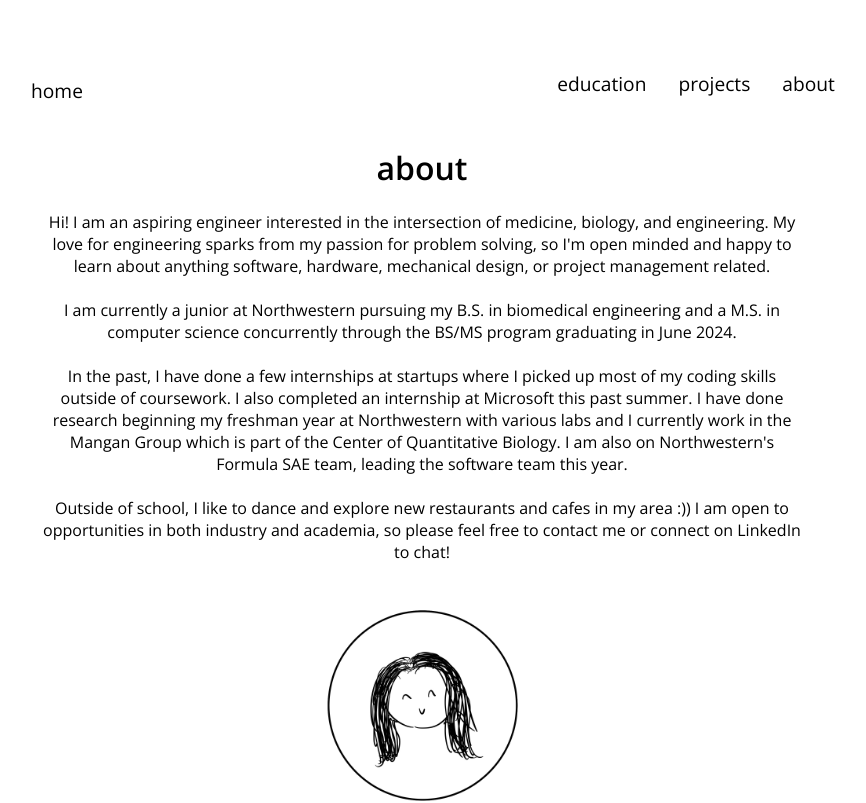
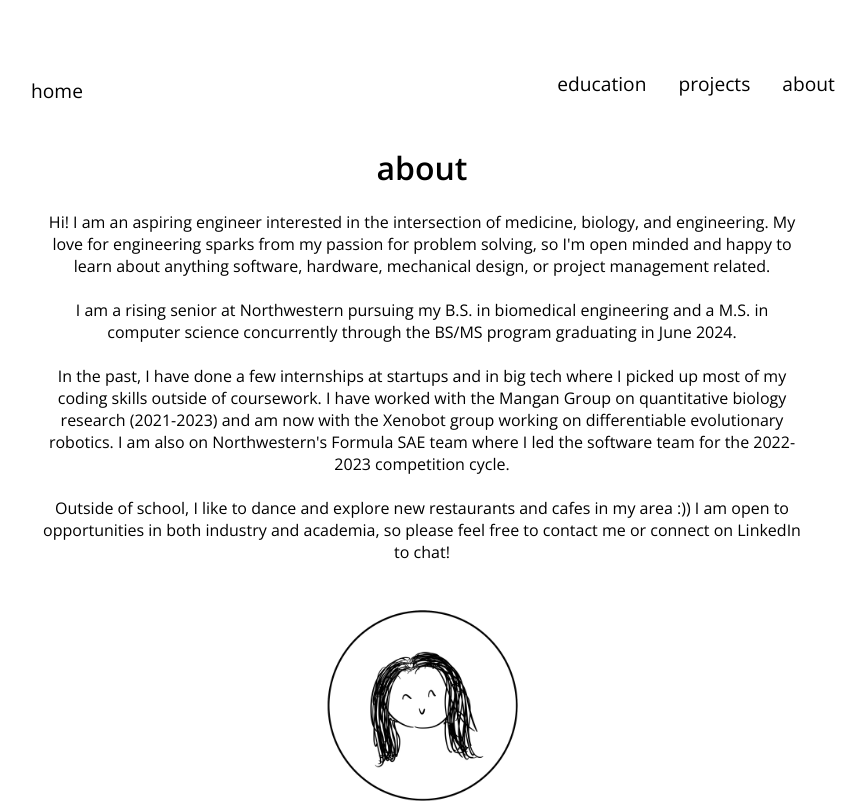
Before and after one commit to izo0619/izo0619.github.io, a React (Create React App) app: page /#/about in a window 1280 px wide. Shown: the top 803 px of the page, without its empty margins (218-1084 px from the left). Built offline with nearby package versions, Linux system fonts and the light colour scheme; a web font is replaced by a local one.

Commit message:
updated for 2023

```diff
--- a/src/components/Cards.js
+++ b/src/components/Cards.js
@@ -11,6 +11,7 @@ import camandfollower from '../images/camandfollower.png'
 import perlinnoise from '../images/perlinnoise.gif'
 import celegans from '../images/celegans.png'
 import fb from '../images/flappy.png'
+import nfr from '../images/nfr.jpg'
 
 function Cards() {
     return (
@@ -18,6 +19,13 @@ function Cards() {
             <h1>projects</h1>
             <div className='cards__container'>
                 <div className='cards__wrapper'>
+                    <ul className='cards__items'>
+                        <CardItem
+                            src={nfr}
+                            text='Northwestern Formula Racing Software (EV)'
+                            path='https://github.com/NU-Formula-Racing'
+                        />
+                    </ul>
                     <ul className='cards__items'>
                         <CardItem
                             src={celegans}
--- a/src/components/Footer.js
+++ b/src/components/Footer.js
@@ -13,7 +13,7 @@ function Footer() {
                 </div>
                 <div className="footer-p">
                     <p>isabelzhong at u.northwestern.edu</p>
-                <a href='https://drive.google.com/file/d/1dC7xhC9Tz9CuNTI3IYVjd_zs5CUTUh34/view?usp=sharing' target="_blank">resume</a>
+                    <a href='https://drive.google.com/file/d/1qE12MQPw4culUemFT3Z9K5AWTtnVy5Ni/view?usp=sharing' target="_blank">resume</a>
                 </div>
             </div>
         </div>
--- a/src/components/pages/About.js
+++ b/src/components/pages/About.js
@@ -5,28 +5,27 @@ function About() {
     return (
         <div className="about">
             <h1>about</h1>
-            <br/>
+            <br />
             <p>Hi! I am an aspiring engineer interested in the intersection of medicine, biology, and engineering.
                 My love for engineering sparks from my passion for problem solving, so I'm open minded and happy to learn about anything software,
                 hardware, mechanical design, or project management related.
             </p>
-            <br/>
-            <p> I am currently a junior at Northwestern pursuing my B.S. in biomedical engineering and a M.S. in computer science concurrently through
+            <br />
+            <p> I am a rising senior at Northwestern pursuing my B.S. in biomedical engineering and a M.S. in computer science concurrently through
                 the BS/MS program graduating in June 2024.
             </p>
-            <br/>
-            <p>In the past, I have done a few internships at startups where I picked up most of my coding skills outside of coursework. I also completed
-                an internship at Microsoft this past summer. I have done research beginning my freshman year at Northwestern with various labs and I
-                currently work in the Mangan Group which is part of the Center of Quantitative Biology. I am also on Northwestern's Formula SAE team,
-                leading the software team this year.
+            <br />
+            <p>In the past, I have done a few internships at startups and in big tech where I picked up most of my coding skills outside of coursework.
+                I have worked with the Mangan Group on quantitative biology research (2021-2023) and am now with the Xenobot group working on differentiable evolutionary robotics.
+                I am also on Northwestern's Formula SAE team where I led the software team for the 2022-2023 competition cycle.
             </p>
-            <br/>
+            <br />
             <p>
                 Outside of school, I like to dance and explore new restaurants and cafes in my area :))
                 I am open to opportunities in both industry and academia, so please feel free to contact me or connect on LinkedIn to chat!
             </p>
-            <br/>
-            <br/>
+            <br />
+            <br />
             <img src={pfp4}></img>
         </div>
     )
--- a/src/components/pages/Education.js
+++ b/src/components/pages/Education.js
@@ -6,10 +6,10 @@ function Education() {
         <div className="education">
             <h1>education</h1>
             <img src={educationpic}></img>
-            <br/>
+            <br />
             <h3>northwestern university 2020-2024</h3>
-            <p>B.S./M.S. biomedical engineering/computer science (intended)</p>
-            <br/>
+            <p>B.S./M.S. biomedical engineering/computer science</p>
+            <br />
             <p>activities:</p>
             <ul>
                 <li>northwestern formula racing</li>
```
Also changed, not shown: 1 other file (tests, documents, lock files or other folders). Lines whose indentation alone changed are shown as unchanged.
